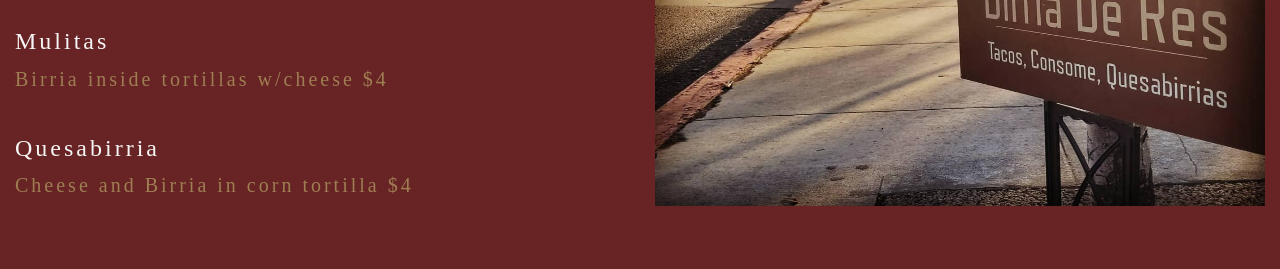
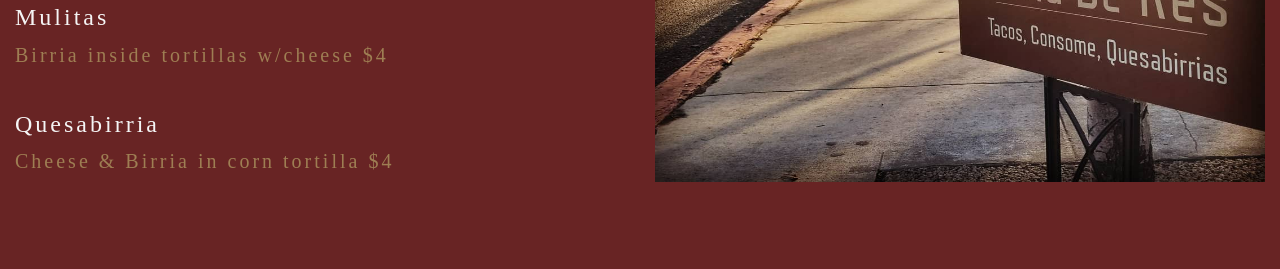
Before and after one commit to sulio2018/clv, a plain HTML site: page index.html in a window 1280 px wide. Shown: the part 1829-2098 px from the top of the page. Drawn offline with nearby package versions, Linux system fonts and the light colour scheme.

Commit message:
delete breaks

```diff
--- a/index.html
+++ b/index.html
@@ -144,8 +144,6 @@
         </div>
     </div>
 
-    <br>
-
     <div class="container-fluid padding">
         <div class="row aboutcontent">
             <div class="col-md-12 col-lg-6">
@@ -194,7 +192,7 @@
                 <p class="lead pcontent">Birria inside tortillas w/cheese $4</p><br>
 
                 <h4>Quesabirria</h4>
-                <p class="lead pcontent">Cheese and Birria in corn tortilla $4</p><br>
+                <p class="lead pcontent">Cheese & Birria in corn tortilla $4</p><br>
             </div>
             <div class="col-md-12 col-lg-6">
                 <img class="foodstandimg" src="assets/images/foodstand1.jpg" alt="">
```
